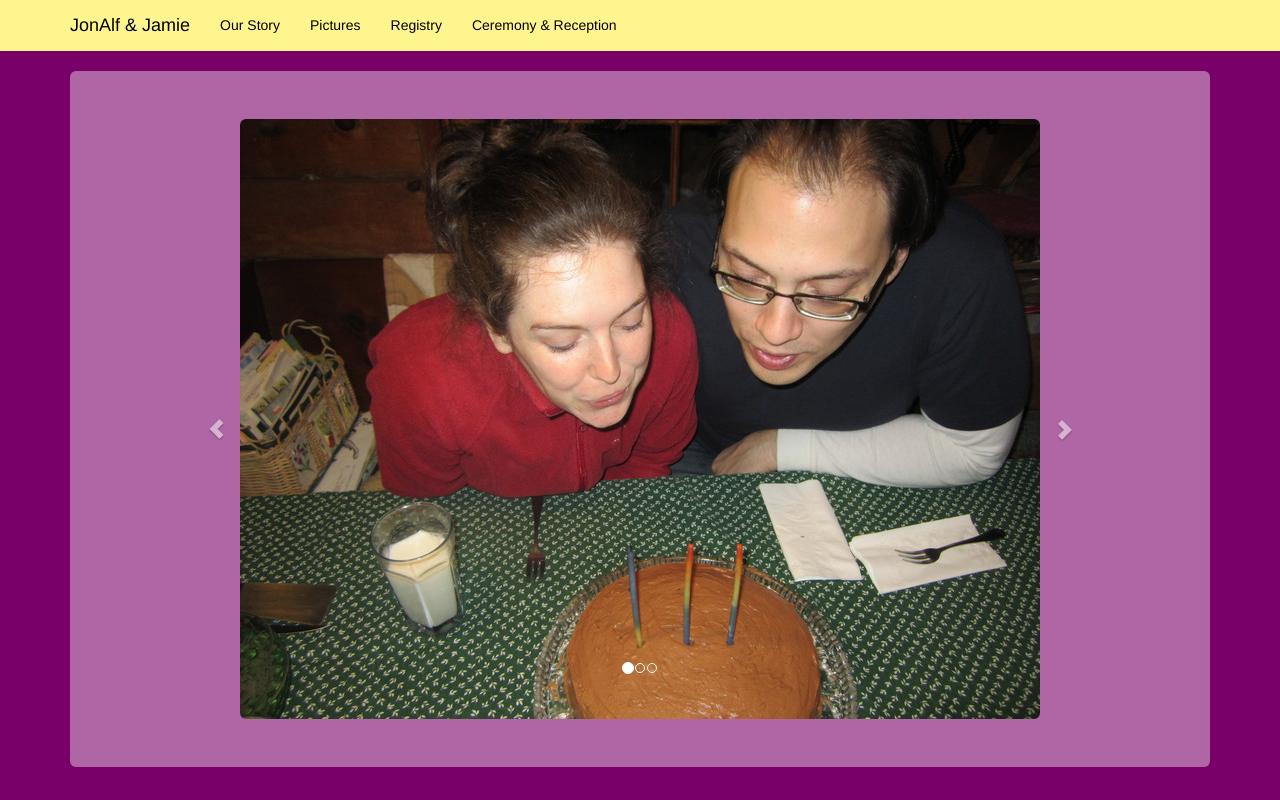
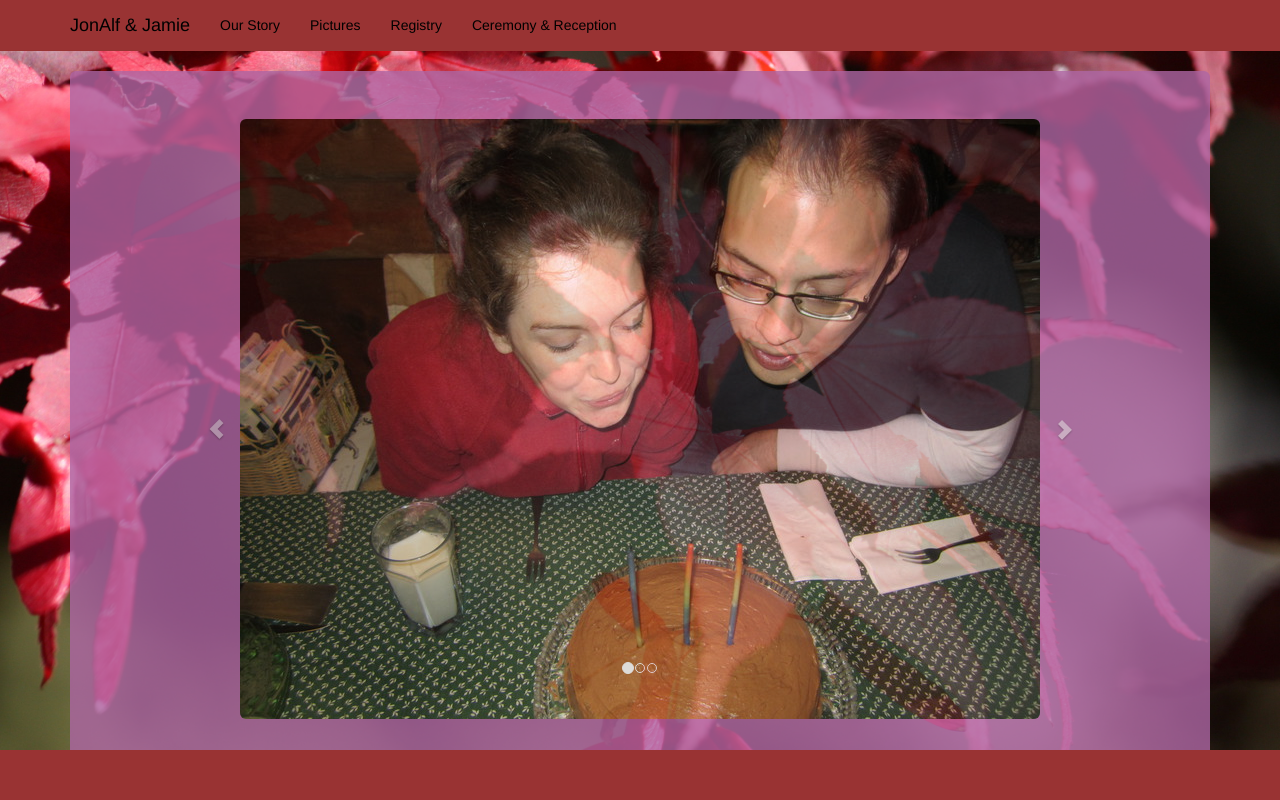
Before and after one commit to jonalf/wsite, a plain HTML site: page index.html in a window 1280 px wide. Both pictures are taken after a click on the link "Pictures". Drawn offline with Linux system fonts and the light colour scheme.

Commit message:
new colors

```diff
--- a/bootstrap-mods.css
+++ b/bootstrap-mods.css
@@ -1,6 +1,10 @@
 
 .carousel-inner > .item > img {
     margin: 0 auto;
+}
+
+.carousel-inner {
+    opacity: 1;
 }
 
 .carousel-control.left {
@@ -12,17 +16,30 @@
 }
 
 body {
-    background-color: #780068;
+    background:url("pics/leaves2.jpg");
+    background-size: cover;
+    background-repeat: no-repeat;
+    background-color: #993333;
+}
+
+.content {
+    background-color: #AE66A4;
+    opacity: .8;
+    height: 1500px;
+    border-radius: 10px;
+    color: white;
 }
 
 .jumbotron {
     background-color: #AE66A4;
-    color: #E67248;
+    opacity: .8;
+/*    height: 1500px;*/
+    color: white;
 }
 
 .navbar {
-    background-color: #FFF58F;
-    border-color: #FFF58F;
+    background-color: #993333;
+    border-color: #993333;
  }
 
 .navbar-default
--- a/index.html
+++ b/index.html
@@ -43,6 +43,7 @@
     </div>
   </div>
 
+  <div class="navbar navbar-fixed-bottom"></div>
 </body>
 
 </html>
```
Also changed, not shown: pics/leaves2.jpg (added), 1 other file.
